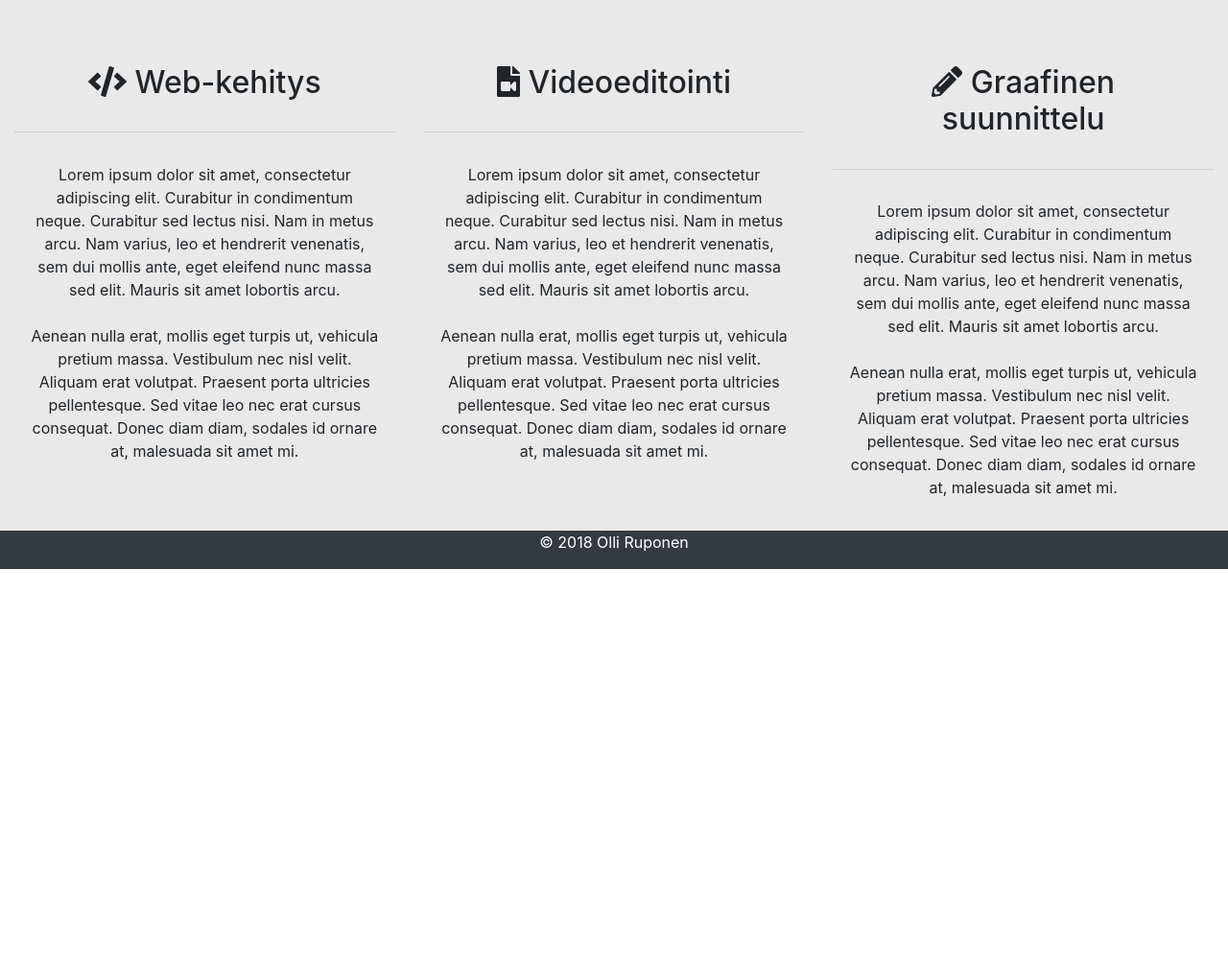
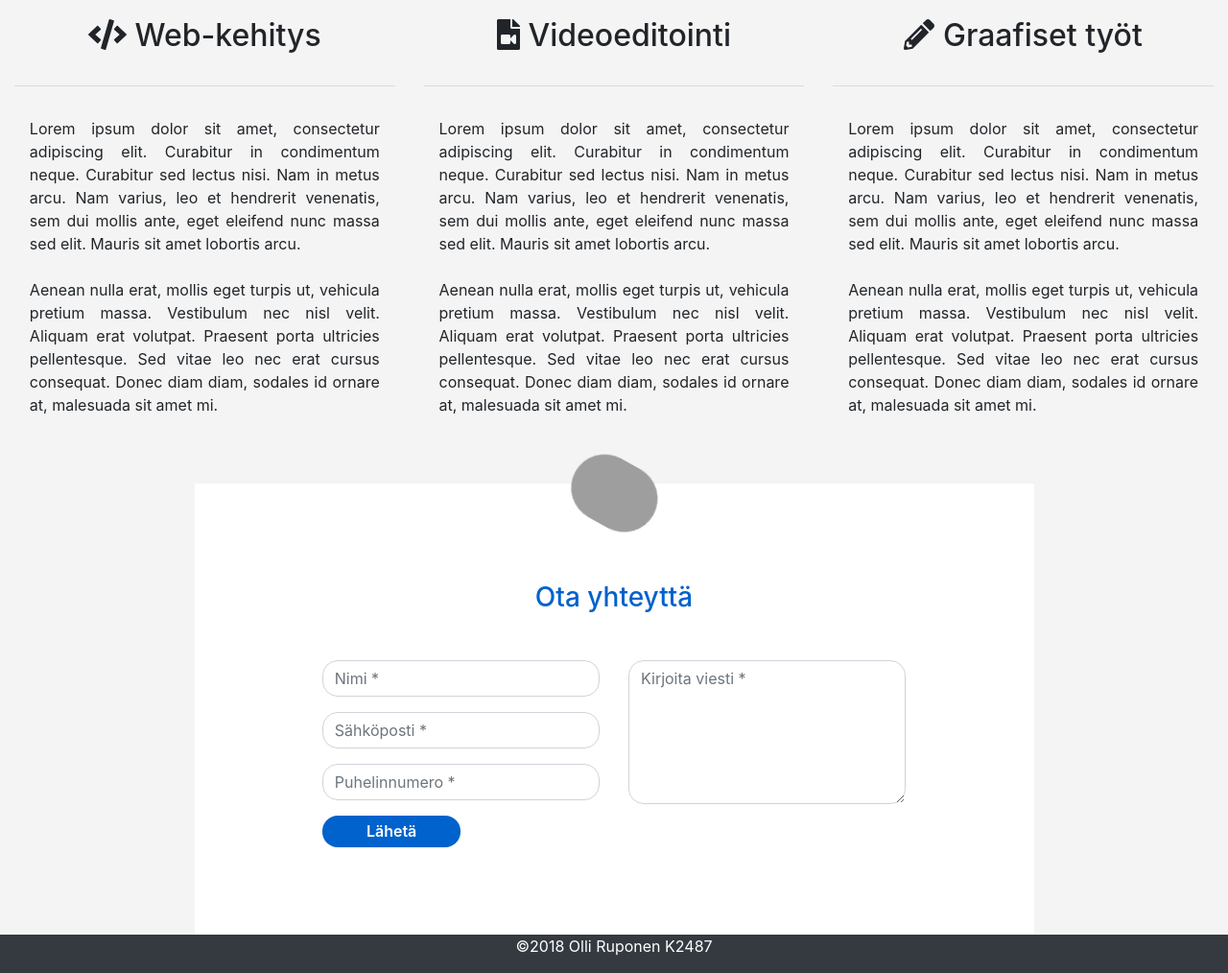
Before and after one commit to JAMK-IT-STUDENT/ttms0400-web-visualisointi-yhteinen-harjoitus-K2487, a plain HTML site: page portfolio-harjoitustyo/index.html in a window 1280 px wide. Shown: the part 1346-2360 px from the top of the page at 96% size. Before the commit the page ends 1939 px from the top, so only its background shows below. Drawn offline with nearby package versions, Linux system fonts and the light colour scheme; grey boxes are pictures that could not be loaded.

Commit message:
Yhteystieto lomake lisätty, navigointipalkin toiminta kunnossa

```diff
--- a/portfolio-harjoitustyo/css/styles.scss
+++ b/portfolio-harjoitustyo/css/styles.scss
@@ -49,7 +49,7 @@ body {
     text-align: center;
     padding: 1%;
     margin: 1%;
-    font-size: 4em;
+    font-size: 3em;
 }
 
 .skill-header {
@@ -61,6 +61,7 @@ body {
 .skill-par {
     padding: 4%;
     text-align: center;
+    text-align: justify;
 }
 
 
@@ -74,12 +75,66 @@ body {
 
 .back-back {
   padding-top: 25px;
-  background-color: #e9e9e9; }
+  background-color: #f4f4f4; }
 
 
-@media only screen and (max-width: 640px) {
 
-    .lead, .tail {
-    display: none;
+
+
+
+
+
+.contact-form{
+    background: #fff;
+    margin-top: 3%;
+    width: 70%;
 }
+.contact-form .form-control{
+    border-radius:1rem;
 }
+.contact-image{
+    text-align: center;
+}
+.contact-image img{
+    border-radius: 6rem;
+    width: 11%;
+    margin-top: -3%;
+    transform: rotate(29deg);
+}
+.contact-form form{
+    padding: 14%;
+}
+.contact-form form .row{
+    margin-bottom: -7%;
+}
+.contact-form h3{
+    margin-bottom: 8%;
+    margin-top: -10%;
+    text-align: center;
+    color: #0062cc;
+}
+.contact-form .btnContact {
+    width: 50%;
+    border: none;
+    border-radius: 1rem;
+    padding: 1.5%;
+    background: #0062cc;
+    font-weight: 600;
+    color: #fff;
+    cursor: pointer;
+}
+
+
+
+@media only screen and (max-width: 991px) {
+  .lead, .tail {
+    display: none; }
+    .card-heading {font-size: 3.2em;}
+    .card-par{font-size: 1.2em;}
+}
+
+@media only screen and (max-width: 576px) {
+    .card-heading {font-size: 2.2em;}
+    .card-par{font-size: 1.0em;}
+    .contact-image{display: none;}
+}
--- a/portfolio-harjoitustyo/index.html
+++ b/portfolio-harjoitustyo/index.html
@@ -36,8 +36,10 @@
         </button>
         <div class="collapse navbar-collapse justify-content-end" id="navbarNav">
         <ul class="navbar-nav">
-            <li class="nav-item active"><a class="nav-link" href="#">Koti<span class="sr-only">(current)</span></a></li>
-            <li class="nav-item"><a class="nav-link" href="#">Tietoa minusta</a></li>
+            <li class="nav-item active"><a class="nav-link" href="#Koti">Koti<span class="sr-only">(current)</span></a></li>
+            <li class="nav-item"><a class="nav-link" href="#Tietoaminusta">Tietoa minusta</a></li>
+            <li class="nav-item"><a class="nav-link" href="#Osaaminen">Osaaminen</a></li>
+            <li class="nav-item"><a class="nav-link" href="#Otayhteyttä">Ota yhteyttä</a></li>
         </ul> <!-- navigaatio palkki loppuu -->
         </div>
     </nav>
@@ -47,6 +49,8 @@
      <section></section>
 
 <div class=".container">
+    <a id="Koti"></a>
+
     <div id="carouselExampleIndicators" class="carousel slide" data-ride="carousel" data-interval="0">
 
         <ol class="carousel-indicators">
@@ -112,13 +116,14 @@
                     <p>Video editointi</p>
                     <p>Kuvan käsittely</p>
                     <p>Ohjelmointi</p>
-                    <p>Graafinen suunnittelu</p>
+                    <p>Graafiset työt</p>
 
                 </div>
             </div>
         </div>
     </div>
 </div>
+        <a id="Tietoaminusta"></a>
 <hr>
 
         <div class="container-fluid">
@@ -128,6 +133,7 @@
         </div>
 
         <div class="col-lg-6 col-md-6">
+
             <h2>Tietoa minusta</h2>
             <p>Lorem ipsum dolor sit amet, consectetur adipiscing elit. Integer elementum, libero nec dapibus dignissim, diam ante interdum tortor, et maximus ante elit quis mi. In risus mauris, imperdiet ac ex at, elementum tristique dui. In tempus velit ut mauris sodales, vel egestas velit maximus. Nulla facilisi. Sed porta id orci in mattis. Etiam suscipit pellentesque diam a pellentesque. Donec ante urna, viverra id malesuada eget, tempor sit amet mauris. Fusce volutpat gravida porttitor. Maecenas pulvinar arcu enim, sed fringilla odio ornare sed. Duis eget pretium eros, ut semper libero. Donec quis orci vel lectus pulvinar sodales.</p>
 
@@ -138,7 +144,7 @@
 </div>
 
 
-
+        <a id="Osaaminen"></a>
 
 
         <div class="container-fluid back-back">
@@ -161,22 +167,50 @@
         </div>
         <div class="col-md-4">
 
-            <h3 class="skill-header"><span class="fa fa-pencil-alt fa-1x"></span> Graafinen suunnittelu</h3><hr>
+            <h3 class="skill-header"><span class="fa fa-pencil-alt fa-1x"></span> Graafiset työt</h3><hr>
             <p class="skill-par">Lorem ipsum dolor sit amet, consectetur adipiscing elit. Curabitur in condimentum neque. Curabitur sed lectus nisi. Nam in metus arcu. Nam varius, leo et hendrerit venenatis, sem dui mollis ante, eget eleifend nunc massa sed elit. Mauris sit amet lobortis arcu.<br><br> Aenean nulla erat, mollis eget turpis ut, vehicula pretium massa. Vestibulum nec nisl velit. Aliquam erat volutpat. Praesent porta ultricies pellentesque. Sed vitae leo nec erat cursus consequat. Donec diam diam, sodales id ornare at, malesuada sit amet mi.<p>
         </div>
         <div class="col-md-4">
 
             </div>
-</div></div>
+</div>
 
 
 
+        <a id="Otayhteyttä"></a>
+
+        <div class="container contact-form">
+            <div class="contact-image">
+                <img src="https://image.ibb.co/kUagtU/rocket_contact.png" alt="rocket_contact"/>
+            </div>
+            <form>
+                <h3>Ota yhteyttä</h3>
+               <div class="row">
+                    <div class="col-md-6">
+                        <div class="form-group">
+                            <input type="text" name="txtName" class="form-control" placeholder="Nimi *" value="" />
+                        </div>
+                        <div class="form-group">
+                            <input type="text" name="txtEmail" class="form-control" placeholder="Sähköposti *" value="" />
+                        </div>
+                        <div class="form-group">
+                            <input type="text" name="txtPhone" class="form-control" placeholder="Puhelinnumero *" value="" />
+                        </div>
+                        <div class="form-group">
+                            <input type="submit" name="btnSubmit" class="btnContact" value="Lähetä" />
+                        </div>
+                    </div>
+                    <div class="col-md-6">
+                        <div class="form-group">
+                            <textarea name="txtMsg" class="form-control" placeholder="Kirjoita viesti *" style="width: 100%; height: 150px;"></textarea>
+                        </div>
+                    </div>
+                </div>
+            </form>
+</div>
 
 
-
-
-
-
+        </div>
 
 
 
@@ -185,9 +219,13 @@
 <footer class="footer bg-dark">
     <div class="container-fluid">
         <div class="row">
+
             <div class="col-md-12 text-white">
-                <p> &copy; 2018 Olli Ruponen</p>
+                <p> &copy;2018 Olli Ruponen K2487</p>
             </div>
+
+
+
 
 
             </div>
```
Also changed, not shown: portfolio-harjoitustyo/css/styles.css, portfolio-harjoitustyo/images/jyvaskyla.jpg, portfolio-harjoitustyo/images/koodi.jpg, portfolio-harjoitustyo/images/koulu.jpg, 1 other file.
